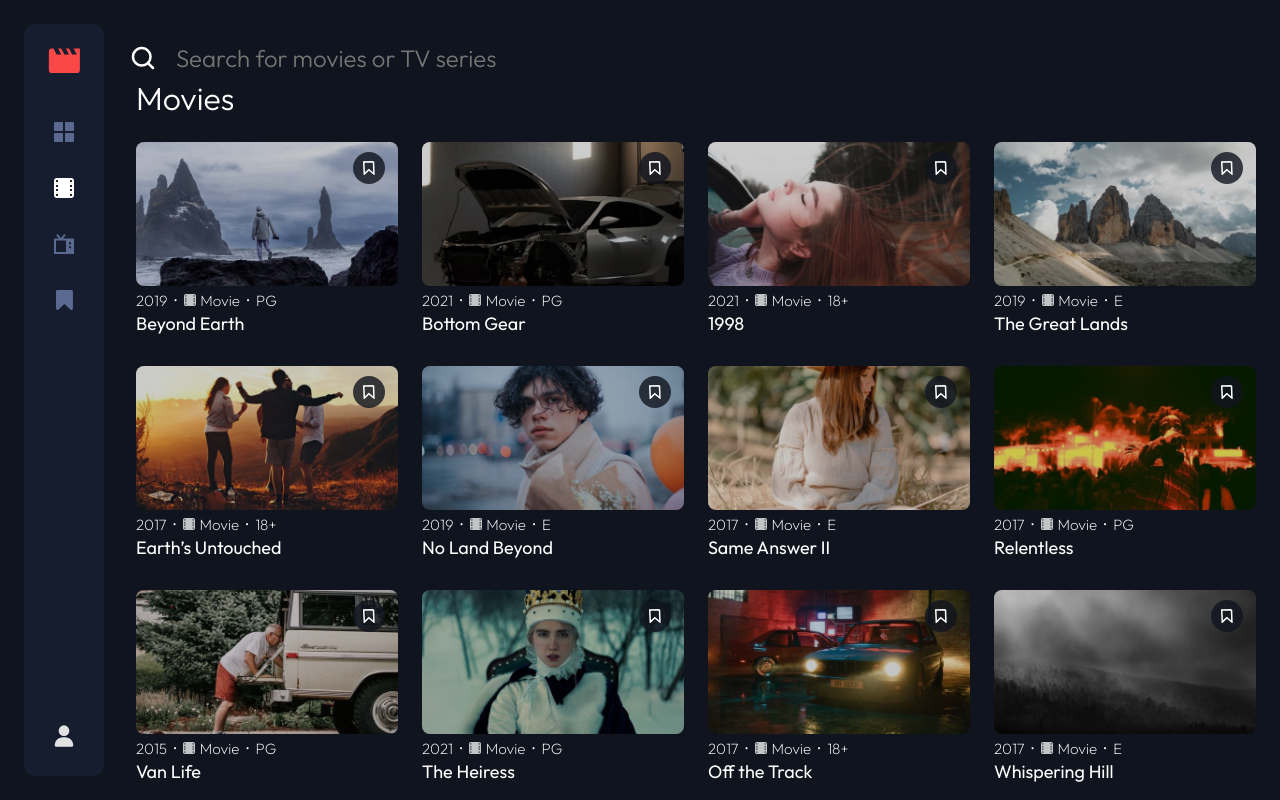
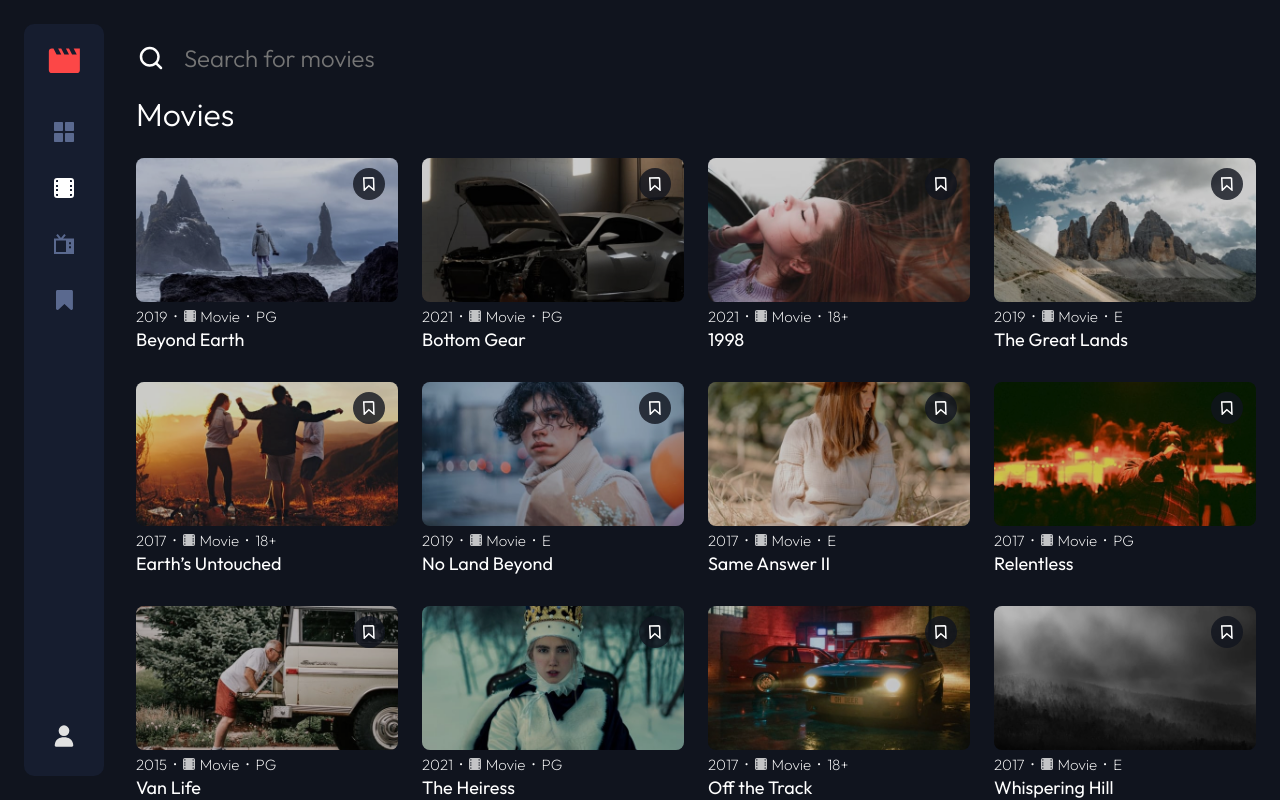
Before and after one commit to mhinton123/bingbay-app, a React (Create React App) app in the folder app/: page /movies in a window 1280 px wide. Shown: the top 800 px of the page. Built offline with nearby package versions, Linux system fonts and the light colour scheme.

Commit message:
refactored searchbar location

```diff
--- a/app/package.json
+++ b/app/package.json
@@ -10,6 +10,7 @@
     "react-dom": "^18.2.0",
     "react-router-dom": "^6.22.3",
     "react-scripts": "5.0.1",
+    "uuid": "^9.0.1",
     "web-vitals": "^2.1.4"
   },
   "scripts": {
--- a/app/src/App.css
+++ b/app/src/App.css
@@ -342,7 +342,7 @@ main {
   /* Searchbar */
 
   .searchbar-wr {
-    margin: 1.8em 1.5em 0 1.5em;
+    margin: 1.8em 1.5em 1em 1.5em;
   }
 
   .search-icon {
@@ -439,7 +439,6 @@ main {
 
   /* Searchbar */
   .searchbar-wr {
-    margin-left: 8em;
     margin-top: 2em;
   }
 
--- a/app/src/App.js
+++ b/app/src/App.js
@@ -50,8 +50,8 @@ function App() {
             </div>
           </nav>
         </header>
-
-        <Searchbar />
+{/*
+        <Searchbar /> */}
 
         <main>
         <DataContext.Provider value={data}>
--- a/app/src/components/Searchbar.jsx
+++ b/app/src/components/Searchbar.jsx
@@ -1,11 +1,20 @@
 import React from "react";
 import searchIcon from "../assets/icon-search.svg"
 
-export default function Searchbar() {
+export default function Searchbar(props) {
+
+    const placeholderTextMap = {
+        Home: "movies or TV series",
+        Movies: "movies",
+        BookMarked: "bookmarked shows",
+      };
+
+      let placeHolderText = "Search for " + (placeholderTextMap[props.page] || "TV series");
+
     return (
             <div className="searchbar-wr">
                 <img src={searchIcon} alt="search icon" className="search-icon"/>
-                <input type="text" placeholder="Search for movies or TV series" className="searchbar heading-m"/>
+                <input type="text" placeholder={placeHolderText} className="searchbar heading-m"/>
             </div>
         )
 }
--- a/app/src/components/TitleList.jsx
+++ b/app/src/components/TitleList.jsx
@@ -1,6 +1,8 @@
 import React from "react";
 import Title from "./Title"
 import { DataContext } from "../App.js"
+const { v4: uuidv4 } = require('uuid')
+
 
 export default function TitleList(props) {
 
@@ -21,6 +23,7 @@ export default function TitleList(props) {
     const filteredTitlesJSX = filteredArr.map(title => {
         return (
             <Title
+                key={uuidv4()}
                 title={title.title}
                 thumbnail={title.thumbnail.regular.large}
                 year={title.year}
--- a/app/src/components/TrendingList.jsx
+++ b/app/src/components/TrendingList.jsx
@@ -1,6 +1,8 @@
 import React from "react";
 import TrendingTitle from "../components/TrendingTitle"
 import { DataContext } from "../App.js"
+const { v4: uuidv4 } = require('uuid')
+
 
 export default function TrendingList() {
 
@@ -10,6 +12,7 @@ export default function TrendingList() {
     const titlesJSX = filteredTrending.map(title => {
         return (
             <TrendingTitle
+                key={uuidv4()}
                 title={title.title}
                 thumbnail={title.thumbnail.regular.large}
                 year={title.year}
--- a/app/src/pages/HomePage.jsx
+++ b/app/src/pages/HomePage.jsx
@@ -1,10 +1,12 @@
 import React from "react";
 import TrendingList from "../components/TrendingList"
 import TitleList from "../components/TitleList.jsx"
+import Searchbar from "../components/Searchbar.jsx";
 
 export default function HomePage() {
     return (
         <>
+            <Searchbar page="Home"/>
             <TrendingList />
             <TitleList header="Recommended for you"/>
         </>
--- a/app/src/pages/MoviesPage.jsx
+++ b/app/src/pages/MoviesPage.jsx
@@ -1,9 +1,11 @@
 import React from "react";
 import TitleList from "../components/TitleList.jsx"
+import Searchbar from "../components/Searchbar.jsx";
 
 export default function HomePage() {
     return (
         <>
+            <Searchbar page="Movies"/>
             <TitleList header="Movies"/>
         </>
     )
--- a/app/src/pages/SeriesPage.jsx
+++ b/app/src/pages/SeriesPage.jsx
@@ -1,9 +1,11 @@
 import React from "react";
 import TitleList from "../components/TitleList.jsx"
+import Searchbar from "../components/Searchbar.jsx";
 
 export default function HomePage() {
     return (
         <>
+            <Searchbar page="TV Series"/>
             <TitleList header="TV Series"/>
         </>
     )
```
Also changed, not shown: 1 other file (tests, documents, lock files or other folders).
